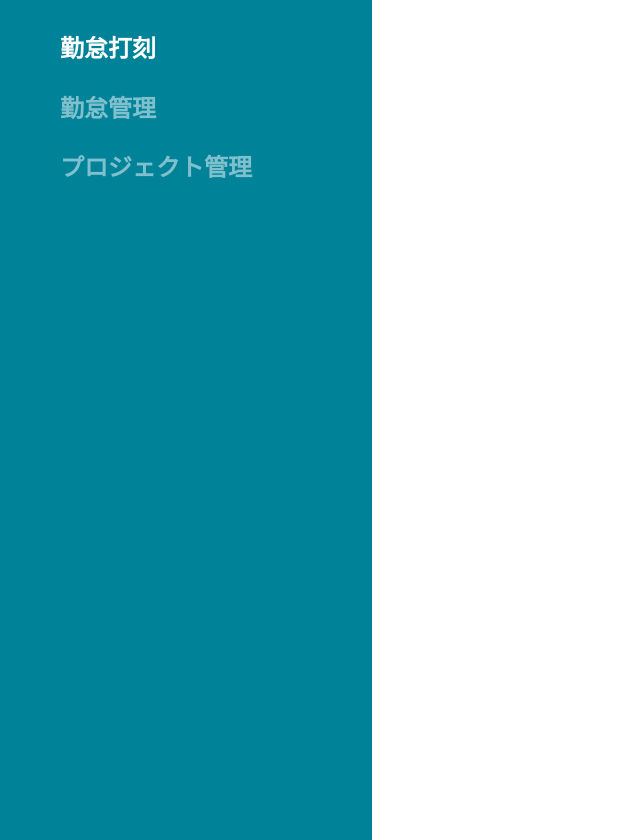
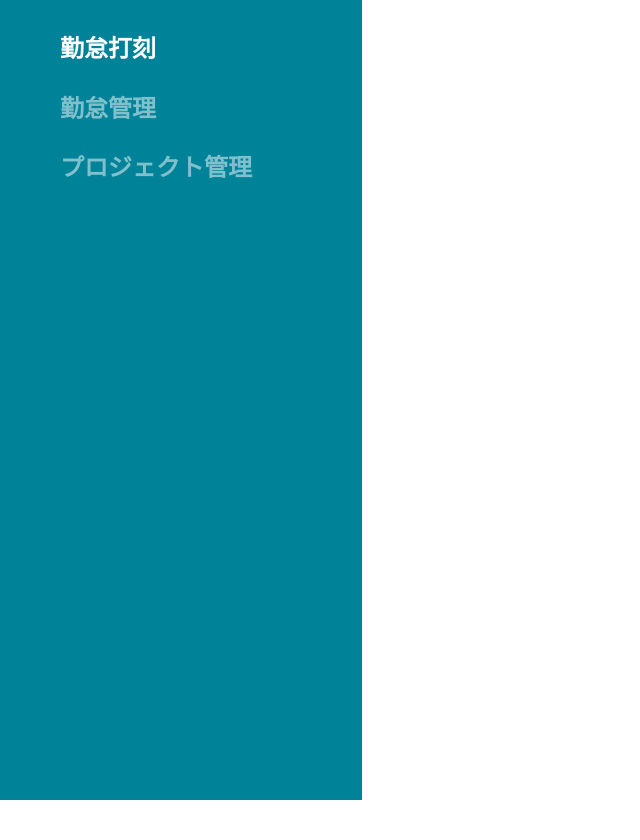
Before and after one commit to chinoshuta/free-attendance, a Next.js app: page /dashboard/stamp in a window 1280 px wide. Shown: the whole page, without its empty margins (0-640 px from the left). After the commit the page ends 800 px from the top, so only its background shows below. Built offline with nearby package versions, Linux system fonts and the light colour scheme.

Commit message:
レイアウト崩れを修正

```diff
--- a/app/dashboard/_components/MenuItem.module.css
+++ b/app/dashboard/_components/MenuItem.module.css
@@ -1,12 +1,13 @@
 .wrapper {
   display: flex;
-  width: 100%;
+  width: auto;
   gap: 24px;
   padding: 16px;
   font-weight: bold;
   font-size: 24px;
   color: var(--white);
   transition: 0.4s;
+  border-radius: 6px;
 }
 
 .wrapper:hover {
--- a/app/dashboard/layout.module.css
+++ b/app/dashboard/layout.module.css
@@ -1,16 +1,15 @@
 .wrapper {
-  width: 100vw;
-  min-height: 100vh;
+  height: 100vh;
+  display: flex;
 }
 
 .menu {
   width: 332px;
-  height: 100vh;
   overflow-y: auto;
   padding: 20px;
   background: var(--primary);
 }
 
 .contents {
-  width: calc(100% - 332px);
+  width: calc(100vw - 332px);
 }
```
